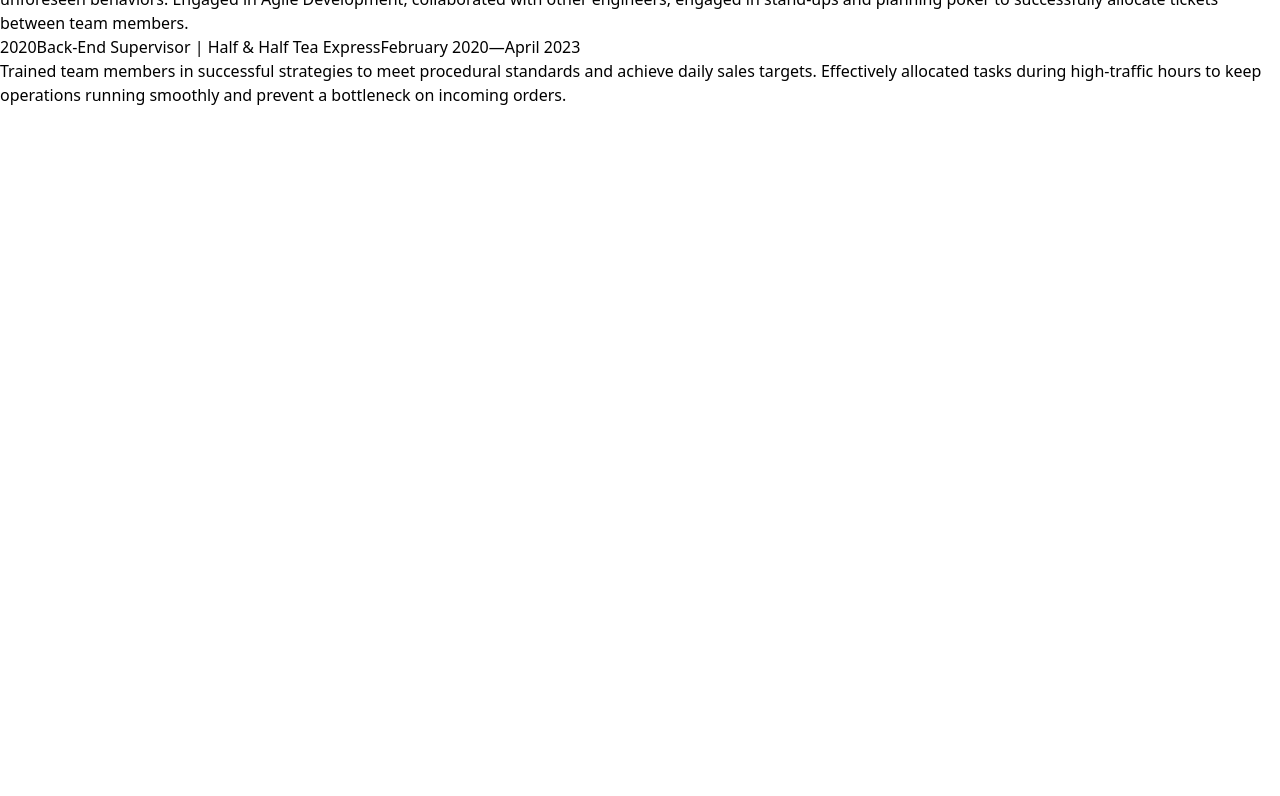
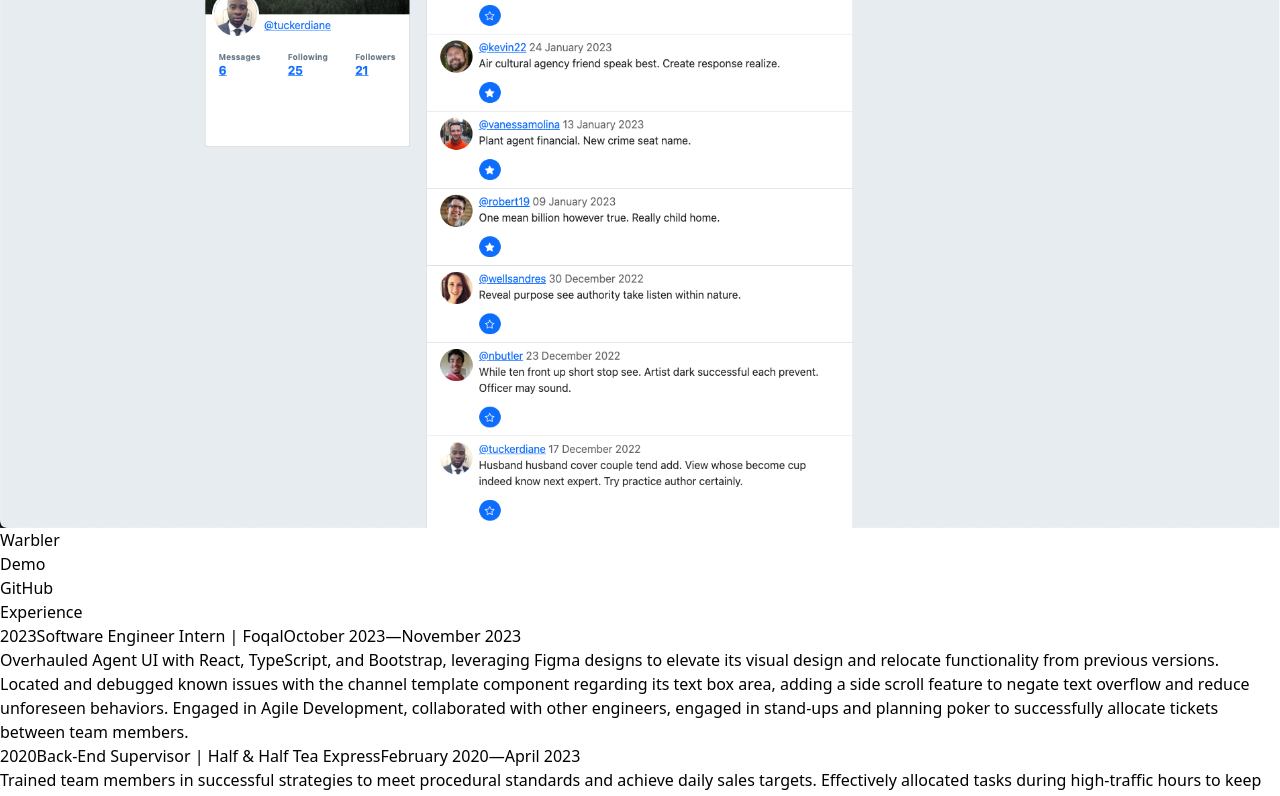
Before and after one commit to johnalmodovar/personal-portfolio-v2, a React (Vite) app: page / in a window 1280 px wide. Shown: the part 8475-9271 px from the top of the page. Before the commit the page ends 8582 px from the top, so only its background shows below. Built offline with nearby package versions, Linux system fonts and the light colour scheme.

Commit message:
added Warbler to projects

```diff
--- a/src/components/projects/ProjectsList.jsx
+++ b/src/components/projects/ProjectsList.jsx
@@ -2,6 +2,7 @@ import ProjectCard from "./ProjectCard";
 
 import joblyImg from "../../assets/projects/jobly.png";
 import sharebnbImg from "../../assets/projects/sharebnb.png";
+import warblerImg from "../../assets/projects/warbler.png";
 
 import projects from "./projects.json";
 
@@ -20,6 +21,11 @@ export default function ProjectsList() {
                     img={sharebnbImg}
                     demo={projects.sharebnb.demo}
                     github={projects.sharebnb.github} />
+                <ProjectCard
+                    title={projects.warbler.title}
+                    img={warblerImg}
+                    demo={projects.warbler.demo}
+                    github={projects.warbler.github} />
             </div>
         </div>
     )
--- a/src/components/projects/projects.json
+++ b/src/components/projects/projects.json
@@ -8,6 +8,10 @@
         "title": "ShareBnB",
         "demo": "https://sharebnb.johnalmodovar.com/",
         "github": "https://github.com/johnalmodovar/ShareBnB"
+    },
+    "warbler": {
+        "title": "Warbler",
+        "demo": "https://warbler.johnalmodovar.com/",
+        "github": "https://github.com/johnalmodovar/warbler"
     }
-
 }
```
Also changed, not shown: src/assets/projects/sharebnb.png, src/assets/projects/warbler.png (added).
